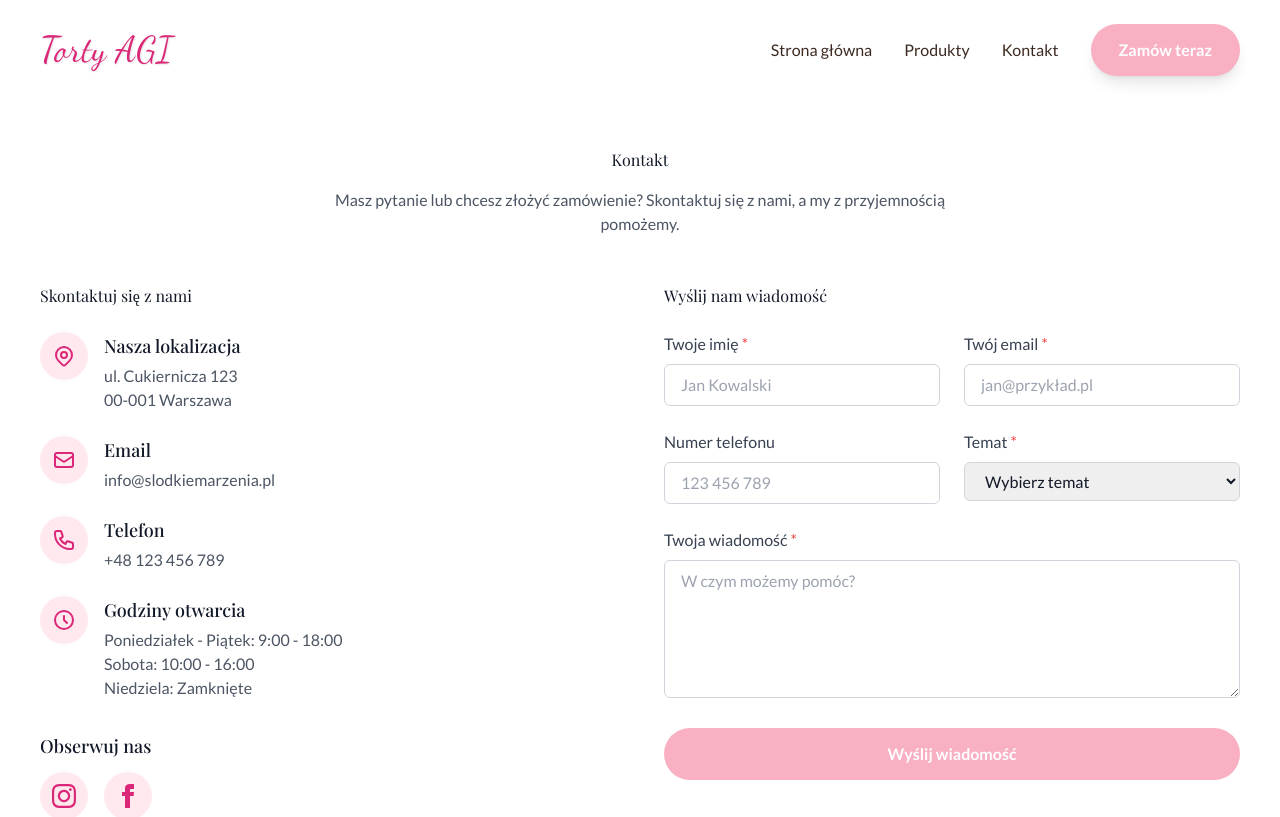
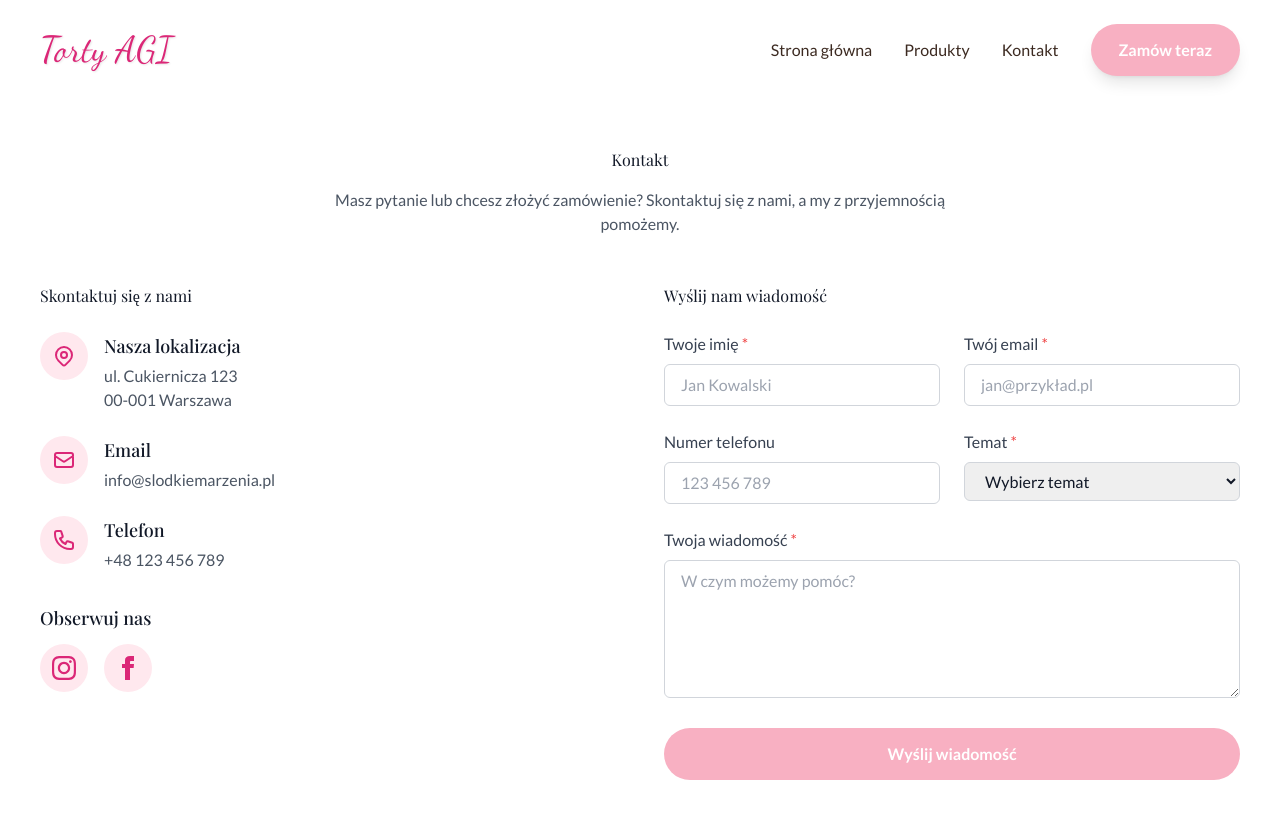
Before and after one commit to Elaard/torty-agi, a Next.js app: page /kontakt in a window 1280 px wide. Shown: the top 817 px of the page. Built offline with nearby package versions, Linux system fonts and the light colour scheme; a web font is replaced by a local one.

Commit message:
remove open section from contact page

```diff
--- a/src/app/kontakt/page.tsx
+++ b/src/app/kontakt/page.tsx
@@ -86,24 +86,6 @@ export default function ContactPage() {
                   </p>
                 </div>
               </div>
-
-              <div className="flex items-start space-x-4">
-                <div className="bg-primary-100 p-3 rounded-full text-primary-600">
-                  <svg xmlns="http://www.w3.org/2000/svg" className="h-6 w-6" fill="none" viewBox="0 0 24 24" stroke="currentColor">
-                    <path strokeLinecap="round" strokeLinejoin="round" strokeWidth={2} d="M12 8v4l3 3m6-3a9 9 0 11-18 0 9 9 0 0118 0z" />
-                  </svg>
-                </div>
-                <div>
-                  <h3 className="font-medium text-lg mb-1">Godziny otwarcia</h3>
-                  <p className="text-gray-600">
-                    Poniedziałek - Piątek: 9:00 - 18:00
-                    <br />
-                    Sobota: 10:00 - 16:00
-                    <br />
-                    Niedziela: Zamknięte
-                  </p>
-                </div>
-              </div>
             </div>
 
             {/* Social Media */}
```
